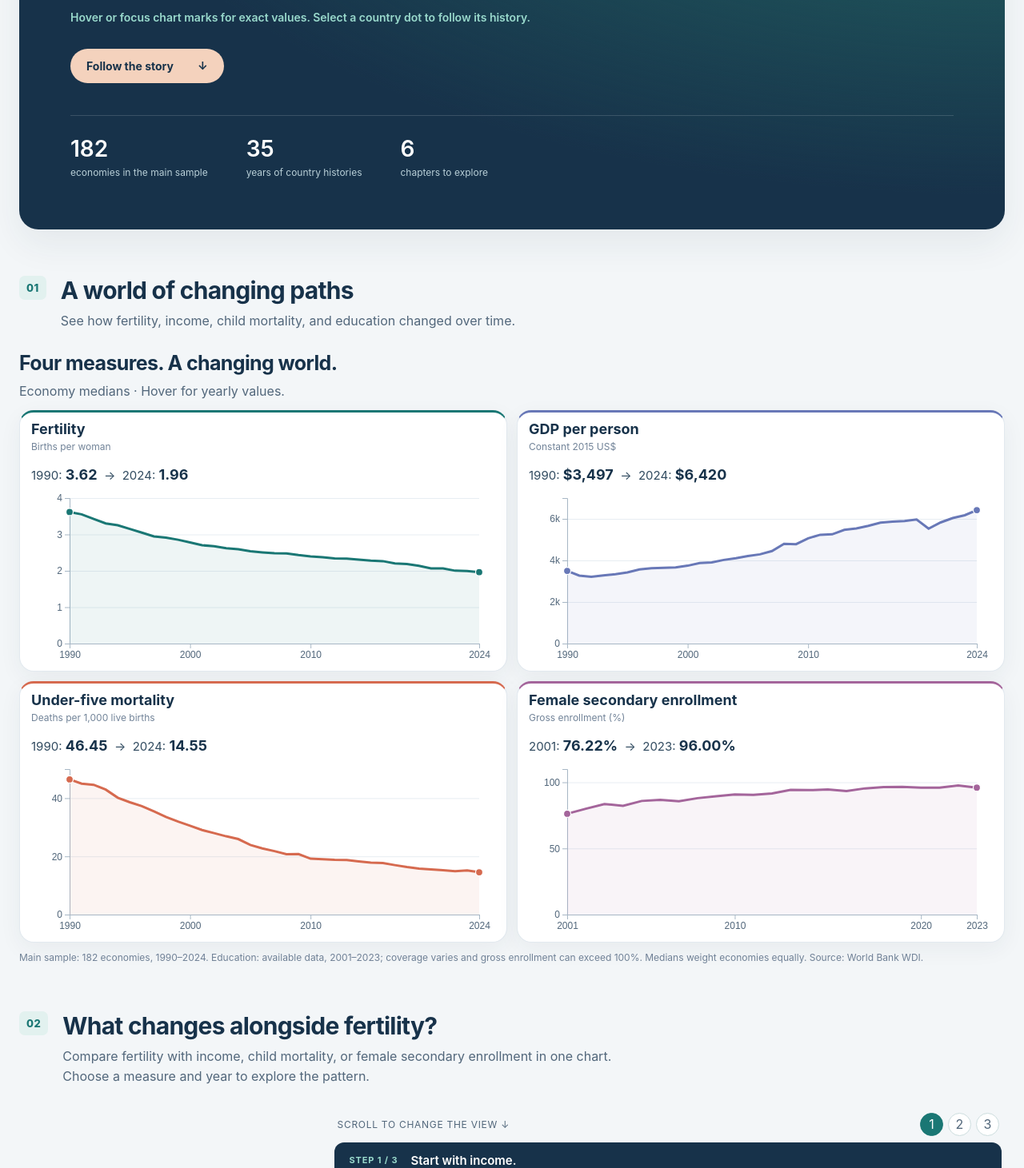
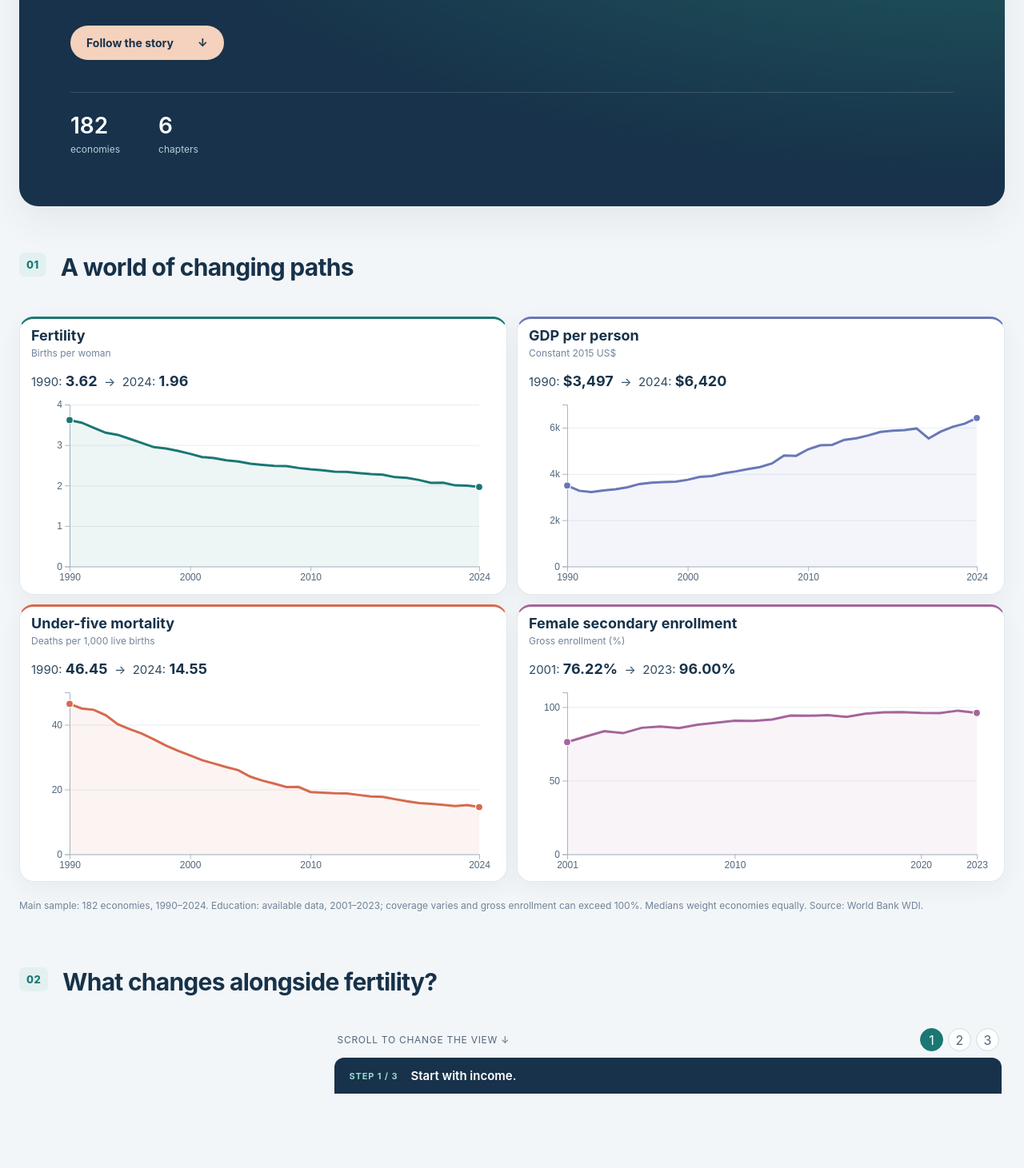
Before and after one commit to LinhNguyen2901/beyond-birth-rate, a React app in the folder frontend/: page / in a window 1280 px wide. Shown: the part 289-1750 px from the top of the page at 80% size. Built offline with nearby package versions, Linux system fonts and the light colour scheme; the HTML template or start-up script is replaced by a standard one.

Commit message:
polish wording

```diff
--- a/frontend/src/App.css
+++ b/frontend/src/App.css
@@ -16,7 +16,6 @@
 .step-count { color: #1a7774; font-size: 12px; letter-spacing: .12em; font-weight: 800; }
 .step-copy h3 { margin: 14px 0 18px; color: #17324a; font-size: clamp(25px, 2.4vw, 36px); line-height: 1.15; letter-spacing: -.035em; }
 .step-copy p { margin: 0; color: #52677b; font-size: 16px; line-height: 1.8; }
-.step-detail { display: block; margin-top: 22px; padding-top: 14px; border-top: 1px solid #d7e3e5; color: #1a7774; font-size: 12px; font-weight: 650; }
 .story-stage { position: sticky; top: 12px; min-width: 0; max-height: calc(100vh - 24px); overflow-y: auto; overflow-x: hidden; scrollbar-width: thin; padding: 0 4px 4px; }
 .story-stage-nav { display: flex; align-items: center; justify-content: space-between; gap: 16px; padding: 8px 3px; }
 .story-stage-nav > span { color: #52677b; font-size: 12px; letter-spacing: .06em; text-transform: uppercase; }
@@ -36,7 +35,6 @@
 .story-stage .all-country-header p { font-size: 13px; }
 .story-stage .all-country-header select { width: 180px; }
 .story-stage .all-country-summary { margin-top: 16px; padding: 12px; }
-.story-stage-hint { margin: 10px 4px 0; color: #718398; font-size: 12px; }
 .is-stacked .story-step { margin-bottom: 24px; }
 .is-stacked .step-copy { max-width: 700px; margin-bottom: 20px; }
 @media (prefers-reduced-motion: reduce) {
@@ -64,7 +62,6 @@
   .story-stage .chart-card svg { margin-top: 12px; }
   .story-stage .chart-card { padding: 14px; }
   .story-stage .chart-card label, .story-stage .chart-card button { margin-top: 10px; padding: 6px 9px; font-size: 12px; }
-  .story-stage .chart-card .chart-readout { margin-top: 10px; min-height: 32px; padding: 6px 10px; }
   .story-stage .all-country-summary { margin-top: 10px; padding: 8px 10px; }
   .story-stage .opening-legend { margin-top: 10px; }
   .story-stage .chart-source { font-size: 11px; }
@@ -72,8 +69,6 @@
 
 .story-section { margin-top: 58px; }
 .median-overview { display: flex; flex-direction: column; height: calc(100svh - 32px); min-height: 560px; margin: 16px 0 48px; }
-.median-overview > h2 { margin: 0 0 8px; color: #17324a; font-size: 25px; letter-spacing: -.025em; }
-.median-overview > p { margin: 0; color: #52677b; line-height: 1.5; }
 .median-grid { display: grid; flex: 1; min-height: 0; grid-template-columns: repeat(2, minmax(0, 1fr)); grid-template-rows: repeat(2, minmax(0, 1fr)); gap: 12px; margin: 12px 0 10px; }
 .median-grid .median-panel { display: flex; flex-direction: column; position: relative; min-width: 0; min-height: 0; margin: 0; padding: 10px 14px 4px; border-top-width: 3px; }
 .median-panel h3 { margin: 0 0 3px; color: #17324a; font-size: 18px; }
@@ -81,7 +76,6 @@
 .median-panel .trend-values { margin-top: 4px; font-size: 12px; }
 .median-panel .trend-values strong { font-size: 17px; }
 .median-grid .median-panel svg { flex: 1; margin-top: 4px; width: 100%; height: 0; min-height: 0; max-width: none; min-width: 0; }
-.median-panel .chart-readout { position: absolute; width: 1px; height: 1px; min-height: 0; padding: 0; margin: 0; overflow: hidden; clip-path: inset(50%); border: 0; }
 .median-overview .median-source { color: #718398; font-size: 12px; }
 @media (max-width: 650px) {
   .median-overview { height: auto; min-height: 0; }
@@ -189,17 +183,15 @@
 .chart-card svg .bar-hit:is(:hover, :focus), .chart-card svg .bar-hit.is-active { filter: none; outline: none; }
 
 .chart-card .chart-readout {
-  min-height: 42px;
-  margin-top: 16px;
-  padding: 10px 14px;
-  border: 1px solid #d8e6e5;
-  border-radius: 9px;
-  background: #f1f8f7;
-  color: #456564;
-  font-size: 14px;
-  line-height: 1.5;
+  position: absolute;
+  width: 1px;
+  height: 1px;
+  padding: 0;
+  margin: 0;
+  overflow: hidden;
+  clip-path: inset(50%);
+  white-space: nowrap;
 }
-.chart-card .chart-readout.has-value { color: #17324a; font-weight: 600; }
 
 .chart-tooltip {
   position: fixed;
@@ -241,7 +233,6 @@
 .peer-value b { color: #314b60; font-weight: 650; white-space: nowrap; }
 .peer-values .peer-missing-note { margin-top: 7px; color: #718398; font-size: 11px; }
 .case-bridge { margin: 34px 0 14px; padding: 24px 28px; border-left: 4px solid #1a7774; border-radius: 0 12px 12px 0; background: #edf5f3; }
-.case-bridge > span { color: #1a7774; font-size: 12px; font-weight: 800; letter-spacing: .08em; text-transform: uppercase; }
 .case-bridge h3 { margin: 8px 0; color: #17324a; font-size: 22px; }
 .case-bridge p { max-width: 780px; margin: 0; color: #52677b; line-height: 1.55; }
 .case-study > summary { display: flex; align-items: center; justify-content: space-between; gap: 18px; padding: 18px 24px; border: 1px solid #d5e3e5; border-radius: 12px; background: #fff; color: #17324a; cursor: pointer; list-style: none; }
@@ -249,7 +240,6 @@
 .case-study > summary:hover { border-color: #1a7774; background: #f8fbfa; }
 .case-study > summary:focus-visible { outline: 2px solid #1a7774; outline-offset: 3px; }
 .case-study > summary span:first-child { display: flex; flex-direction: column; gap: 4px; }
-.case-study > summary small { color: #52677b; font-size: 13px; font-weight: 400; }
 .case-arrow { flex: none; color: #1a7774; font-size: 28px; line-height: 1; }
 .case-study[open] .case-arrow { transform: rotate(180deg); }
 .case-study .case-card { margin-top: 14px; }
@@ -265,7 +255,6 @@
 .case-panel h3 { margin: 0 0 3px; color: #17324a; font-size: 17px; }
 .case-panel > p:first-of-type { color: #718398; font-size: 12px; }
 .case-panel svg { max-width: none; margin-top: 4px; }
-.case-panel .chart-readout { min-height: 40px; margin-top: 4px; padding: 8px 10px; font-size: 12px; }
 
 .model-card > p:first-of-type { max-width: 750px; }
 .model-main { display: grid; grid-template-columns: minmax(300px, .75fr) minmax(0, 1.25fr); align-items: center; gap: 28px; margin-top: 22px; }
@@ -298,8 +287,6 @@
 .overview-card h3 { margin: 0; color: #17324a; font-size: 14px; }
 .overview-card svg { margin-top: 12px; }
 .overview-history-grid svg { min-width: 0; }
-.overview-card .chart-readout { font-size: 12px; }
-.overview-history-grid .chart-readout { position: absolute; width: 1px; height: 1px; min-height: 0; margin: 0; padding: 0; border: 0; overflow: hidden; clip-path: inset(50%); white-space: nowrap; }
 .overview-card .history-note { margin-top: 8px; color: #718398; font-size: 12px; }
 
 @media (max-width: 1100px) {
--- a/frontend/src/App.jsx
+++ b/frontend/src/App.jsx
@@ -20,10 +20,10 @@ export default function App() {
       <header className="intro">
         <div className="eyebrow">World Bank data · 1990–2024</div>
         <h1>Beyond the Birth Rate</h1>
-        <p>Fertility fell across many economies, but each followed its own path. Explore how those paths changed alongside income, child survival, and education.</p>
-        <p className="interaction-hint">Hover or focus chart marks for exact values. Select a country dot to follow its history.</p>
+        <p>Explore how fertility changed alongside income, child survival, and education.</p>
+        <p className="interaction-hint">Hover or focus charts for exact values.</p>
         <a className="story-start" href="#section-1">Follow the story <span aria-hidden="true">↓</span></a>
-        <div className="intro-facts"><span><strong>182</strong> economies in the main sample</span><span><strong>35</strong> years of country histories</span><span><strong>6</strong> chapters to explore</span></div>
+        <div className="intro-facts"><span><strong>182</strong> economies</span><span><strong>6</strong> chapters</span></div>
       </header>
 
       <section className="story-section" aria-labelledby="section-1">
@@ -31,7 +31,6 @@ export default function App() {
           <span className="section-number">01</span>
           <div>
             <h2 id="section-1">A world of changing paths</h2>
-            <p>See how fertility, income, child mortality, and education changed over time.</p>
           </div>
         </div>
         <MedianTrends />
@@ -42,13 +41,12 @@ export default function App() {
           <span className="section-number">02</span>
           <div>
             <h2 id="section-2">What changes alongside fertility?</h2>
-            <p>Compare fertility with income, child mortality, or female secondary enrollment in one chart. Choose a measure and year to explore the pattern.</p>
           </div>
         </div>
         <ScrollStory steps={[
-          { title: 'Start with income.', indicator: 'gdp_pc', year: 2024, text: 'In this snapshot, higher-income economies tend to have lower fertility. But notice how much the dots spread out: income alone does not describe every economy.', detail: '2024 · GDP per person' },
-          { title: 'Look at child survival.', indicator: 'mortality', year: 2024, text: 'Switch to child mortality. Economies with more deaths among young children generally also have higher fertility. This is an association across economies.', detail: '2024 · Under-five mortality' },
-          { title: 'Education adds another view.', indicator: 'education', year: 2023, text: 'Higher female secondary enrollment often appears alongside lower fertility. This view has a different sample: education data are not available for every economy and year.', detail: '2023 · Separate education sample' },
+          { title: 'Start with income.', indicator: 'gdp_pc', year: 2024, text: 'Higher-income economies tend to have lower fertility, though the dots spread widely.' },
+          { title: 'Look at child survival.', indicator: 'mortality', year: 2024, text: 'More under-five deaths generally appear alongside higher fertility.' },
+          { title: 'Education adds another view.', indicator: 'education', year: 2023, text: 'Higher female secondary enrollment often appears alongside lower fertility. Education has a smaller data sample.' },
         ]}>
           {(step, onExplore) => <FertilityVsIndicatorScatterplot selectedCountry={selectedCountry} onCountrySelect={setSelectedCountry} initialYear={step.year} initialIndicator={step.indicator} onExplore={onExplore} />}
         </ScrollStory>
@@ -59,7 +57,7 @@ export default function App() {
           <span className="section-number">03</span>
           <div>
             <h2 id="section-3">Follow one dot</h2>
-            <p>One dot has a history of its own. Select an economy to follow fertility, income, child mortality, and available education data over time.</p>
+            <p>Select a dot to follow an economy over time.</p>
           </div>
         </div>
         <OverviewChart selectedCountry={selectedCountry} onCountrySelect={setSelectedCountry} />
@@ -70,13 +68,12 @@ export default function App() {
           <span className="section-number">04</span>
           <div>
             <h2 id="section-4">Did they change together?</h2>
-            <p>How did fertility change alongside income, mortality, or education? Positive values mean an increase; negative values mean a decrease.</p>
           </div>
         </div>
         <ScrollStory steps={[
-          { title: 'Income growth is a weak guide.', indicator: 'gdp', text: 'Bigger income gains only weakly tended to go with bigger fertility declines. Knowing how much an economy grew tells us little about how far its fertility fell.', detail: 'Takeaway · More growth does not reliably mean a bigger fertility drop' },
-          { title: 'Falling mortality, different fertility paths.', indicator: 'mortality', text: 'Economies with bigger percentage declines in child mortality only weakly tended to have bigger percentage declines in fertility. The wide spread shows that the two did not change closely together everywhere.', detail: 'Takeaway · A weak relationship, with many exceptions' },
-          { title: 'Education gains show a clearer pattern.', indicator: 'education', text: 'Economies with bigger gains in female secondary enrollment tended to see larger percentage declines in fertility. This pattern is clearer than the income comparison, but countries still differ substantially.', detail: 'Takeaway · Bigger enrollment gains often accompanied bigger fertility declines' },
+          { title: 'Income growth is a weak guide.', indicator: 'gdp', text: 'Bigger income gains did not reliably mean bigger fertility declines.' },
+          { title: 'Falling mortality, different fertility paths.', indicator: 'mortality', text: 'Bigger declines in child mortality only weakly tracked fertility declines.' },
+          { title: 'Education gains show a clearer pattern.', indicator: 'education', text: 'Bigger enrollment gains often accompanied bigger fertility declines, with many exceptions.' },
         ]}>
           {(step, onExplore) => <CountryChangeChart initialIndicator={step.indicator} onExplore={onExplore} />}
         </ScrollStory>
@@ -87,17 +84,16 @@ export default function App() {
           <span className="section-number">05</span>
           <div>
             <h2 id="section-5">Similar beginnings, different journeys</h2>
-            <p>Choose an economy, meet peers with similar measured conditions in 2001, and follow their fertility paths.</p>
+            <p>Choose an economy to follow its 2001 peers.</p>
           </div>
         </div>
         <PeerHistoryChart />
         <div className="case-bridge">
-          <span>Surprising contrasts</span>
           <h3>Similar conditions at both ends. Different fertility paths.</h3>
-          <p>The explorer above matches conditions in 2001. These pairs also look similar on the measured indicators in 2023, yet their fertility gaps grew.</p>
+          <p>These pairs also had similar measured conditions in 2023, yet their fertility gaps grew.</p>
         </div>
         <details className="case-study">
-          <summary><span><strong>Explore a surprising pair</strong><small>Start with Albania and Mongolia · compare fertility, income, mortality, and education</small></span><span aria-hidden="true" className="case-arrow">⌄</span></summary>
+          <summary><span><strong>Explore a surprising pair</strong></span><span aria-hidden="true" className="case-arrow">⌄</span></summary>
           <CaseComparisonChart />
         </details>
       </section>
@@ -107,7 +103,7 @@ export default function App() {
           <span className="section-number">06</span>
           <div>
             <h2 id="section-6">Can we predict fertility?</h2>
-            <p>How close can a prediction get for economies the model has not seen? Compare a simple guess with models using income, child mortality, and education.</p>
+            <p>How close can we get for an economy the model has not seen?</p>
           </div>
         </div>
         <ModelComparisonChart />
--- a/frontend/src/components/CaseComparisonChart.jsx
+++ b/frontend/src/components/CaseComparisonChart.jsx
@@ -156,8 +156,8 @@ export default function CaseComparisonChart() {
 
   return (
     <section className="chart-card case-card">
-      <h2>Similar on paper, different fertility paths</h2>
-      <p>These pairs were selected because their fertility gaps widened. They are interesting contrasts, not typical outcomes. Income, mortality, and education were used to find similar pairs; fertility was compared afterward.</p>
+      <h2>Compare the pairs</h2>
+      <p>Selected for widening fertility gaps. Illustrative examples, not typical outcomes.</p>
       <label>Choose a pair
         <select value={caseIndex} onChange={e => setCaseIndex(Number(e.target.value))}>
           {shortlist.map((item, index) =>
@@ -185,7 +185,7 @@ export default function CaseComparisonChart() {
           </div>
         )}
       </div>
-      <p className="chart-source">From {rows.length} economies with complete 2001 and 2023 values, these {shortlist.length} pairs meet the comparison rules. The six development values are scaled; pairs must have distance ≤ 0.35, a 2001 fertility gap ≤ 0.5, and gap growth ≥ 0.5 births per woman. Fertility is not part of the similarity score. Education can have missing years between the endpoints. Each panel keeps the same axes across cases; GDP uses a log scale. Source: World Bank WDI.</p>
+      <p className="chart-source">From {rows.length} eligible economies, {shortlist.length} pairs met these rules: scaled distance ≤ 0.35 across income, mortality, and education in 2001 and 2023; starting fertility gap ≤ 0.5; gap growth ≥ 0.5. Fertility was excluded from the similarity score. Axes stay fixed; GDP uses a log scale. Source: World Bank WDI.</p>
     </section>
   )
 }
--- a/frontend/src/components/CountryChangeChart.jsx
+++ b/frontend/src/components/CountryChangeChart.jsx
@@ -79,7 +79,6 @@ export default function CountryChangeChart({ initialIndicator = 'gdp', onExplore
 
   return (
     <section className="chart-card">
-      <h2>Did economies change together?</h2>
       <p>Each dot compares one economy at the start and end of {period}.</p>
       <p className="selection-note">Shaded area: {indicator === 'mortality' ? 'mortality and fertility both fell.' : indicator === 'gdp' ? 'income rose while fertility fell.' : 'enrollment rose while fertility fell.'}</p>
       <label>Compare fertility change with:{' '}
--- a/frontend/src/components/FertilityVsIndicatorScatterplot.jsx
+++ b/frontend/src/components/FertilityVsIndicatorScatterplot.jsx
@@ -114,7 +114,7 @@ Under-five mortality: ${d.mortality.toFixed(1)} per 1,000`
   return (
     <section className="chart-card">
       <h2>How do economies compare?</h2>
-      <p>Each dot is one economy in the selected year. The axes stay fixed as you change years. Select a dot from the main sample to follow its history.</p>
+      <p>Each dot is one economy. Select one to follow its history.</p>
 
       <label>
         Year: {year}{' '}
@@ -138,7 +138,6 @@ Under-five mortality: ${d.mortality.toFixed(1)} per 1,000`
           <option value="education">Female secondary enrollment</option>
         </select>
       </label>
-      {isEducation && <p className="coverage-note">{points.length} economies in {year} · separate education sample, 2001–2023</p>}
 
       <button type="button" onClick={() => { onExplore?.(measureNames[indicator]); setPlaying(value => !value) }}>
         {playing ? 'Pause years' : 'Play years'}
--- a/frontend/src/components/MedianTrends.jsx
+++ b/frontend/src/components/MedianTrends.jsx
@@ -103,8 +103,6 @@ function TrendChart({ measure }) {
 export default function MedianTrends() {
   return (
     <div className="median-overview">
-      <h2>Four measures. A changing world.</h2>
-      <p>Economy medians · Hover for yearly values.</p>
       <div className="median-grid">{measures.map(measure => <TrendChart key={measure.key} measure={measure} />)}</div>
       <p className="median-source">Main sample: 182 economies, 1990–2024. Education: available data, 2001–2023; coverage varies and gross enrollment can exceed 100%. Medians weight economies equally. Source: World Bank WDI.</p>
     </div>
--- a/frontend/src/components/OverviewChart.jsx
+++ b/frontend/src/components/OverviewChart.jsx
@@ -119,7 +119,7 @@ export default function OverviewChart({ selectedCountry, onCountrySelect }) {
         </div>
         <div>
           <h2>B &nbsp; Following {country?.country}</h2>
-          <p>1990–2024 main sample · 35 annual observations</p>
+          <p>1990–2024</p>
           <p className="history-note">Each measure keeps the same axes when you choose another economy.</p>
           <div className="overview-history-grid">
             <div>
@@ -150,7 +150,7 @@ export default function OverviewChart({ selectedCountry, onCountrySelect }) {
           </div>
         </div>
       </div>
-      <p className="chart-source">Navy marks the selected economy. Select a dot to follow its history. Source: World Bank WDI.</p>
+      <p className="chart-source">Navy marks the selected economy. Source: World Bank WDI.</p>
     </section>
   )
 }
--- a/frontend/src/components/PeerHistoryChart.jsx
+++ b/frontend/src/components/PeerHistoryChart.jsx
@@ -101,7 +101,7 @@ export default function PeerHistoryChart() {
   return (
     <section className="chart-card">
       <h2>Compare fertility paths</h2>
-      <p>Choose one economy. Up to five economies from the same region with the closest measured starting conditions in 2001 appear automatically.</p>
+      <p>Up to five similar 2001 peers from the same region appear automatically.</p>
       <div className="peer-main">
         <div className="peer-plot">
           <div className="peer-controls">
@@ -130,7 +130,7 @@ export default function PeerHistoryChart() {
             <p className="peer-missing-note">— means no 2023 enrollment data.</p>}
         </div>
       </div>
-      <p className="chart-source">Peers share the chosen economy's World Bank region and are closest on 2001 log GDP per person, under-five mortality, and female secondary enrollment after scaling each measure. Choices: 124 economies with all three measures in 2001. Fertility paths: 2001–2023 main sample. Similar measured values do not imply identical circumstances. Source: World Bank WDI.</p>
+      <p className="chart-source">Peers are closest on scaled 2001 log income, under-five mortality, and female secondary enrollment. 124 economies qualify. Similar values do not mean identical circumstances. Source: World Bank WDI.</p>
     </section>
   )
 }
--- a/frontend/src/components/ScrollStory.jsx
+++ b/frontend/src/components/ScrollStory.jsx
@@ -44,12 +44,11 @@ export default function ScrollStory({ steps, children }) {
               <span className="step-count">{String(index + 1).padStart(2, '0')} / {String(steps.length).padStart(2, '0')}</span>
               {exploring && (wide || exploring.step === index) ? <>
                 <h3>Explore your own view</h3>
-                <p>You chose <strong>{exploring.label}</strong>. Keep using the chart controls; scrolling will not replace your choice.</p>
+                <p>Showing <strong>{exploring.label}</strong>. Resume the story when ready.</p>
                 {!wide && <button className="resume-story" type="button" onClick={resumeStory}>Resume this story step</button>}
               </> : <>
                 <h3>{step.title}</h3>
                 <p>{step.text}</p>
-                <span className="step-detail">{step.detail}</span>
               </>}
             </motion.div>
             {!wide && <motion.div key={`${index}-${guideVersion}`} initial={reducedMotion ? false : { opacity: 0, y: 20 }}
@@ -77,7 +76,6 @@ export default function ScrollStory({ steps, children }) {
           animate={{ opacity: 1, x: 0 }} transition={{ duration: reducedMotion ? 0 : 0.45 }}>
           {children(steps[active], label => setExploring({ step: active, label }))}
         </motion.div>
-        <p className="story-stage-hint">{exploring ? 'Use Resume story to return to the guided example.' : 'Change a control to explore freely.'}</p>
       </div>}
     </div>
   )
```
Also changed, not shown: frontend/src/components/ModelComparisonChart.jsx (+5 -6 lines).
